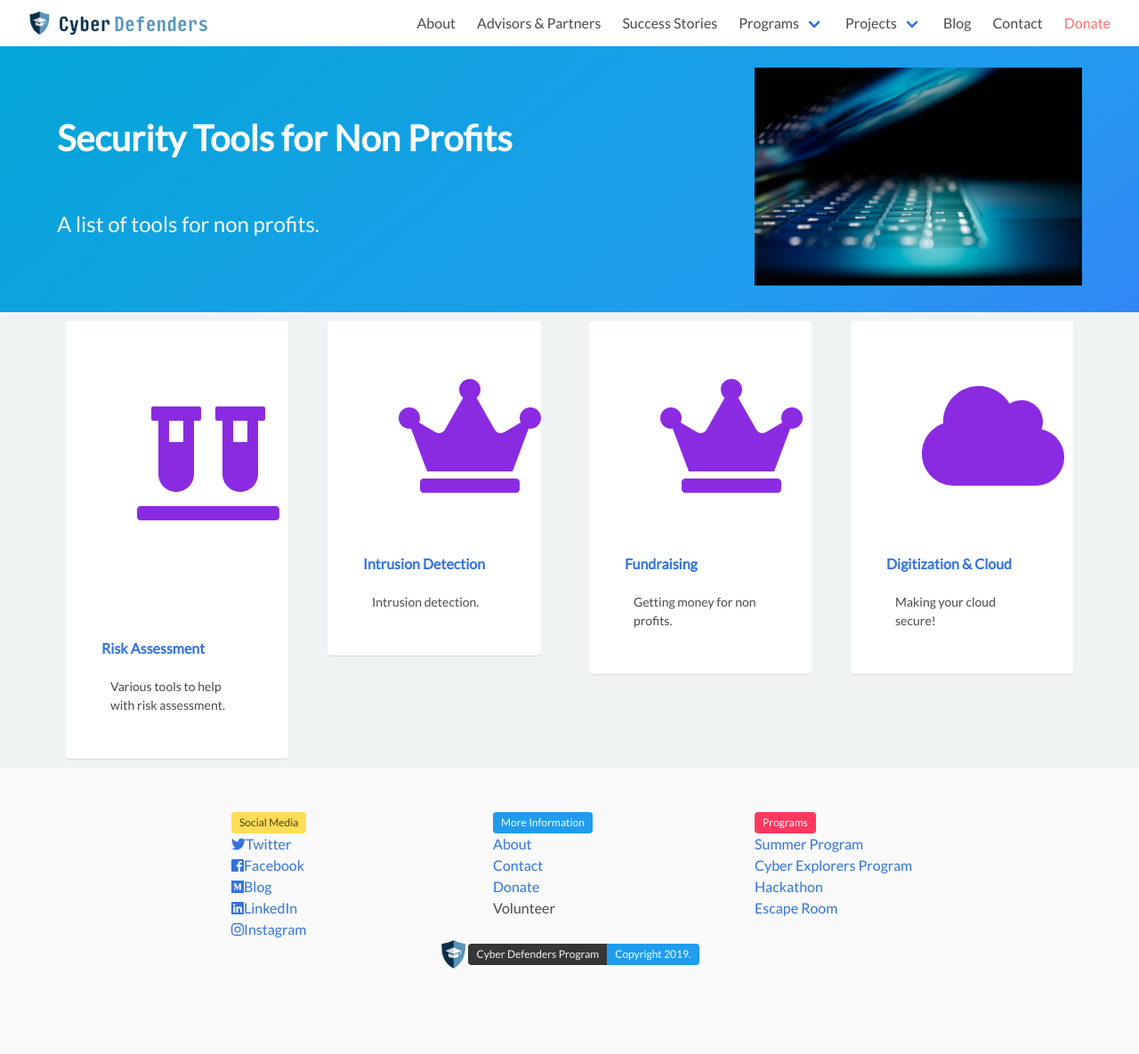
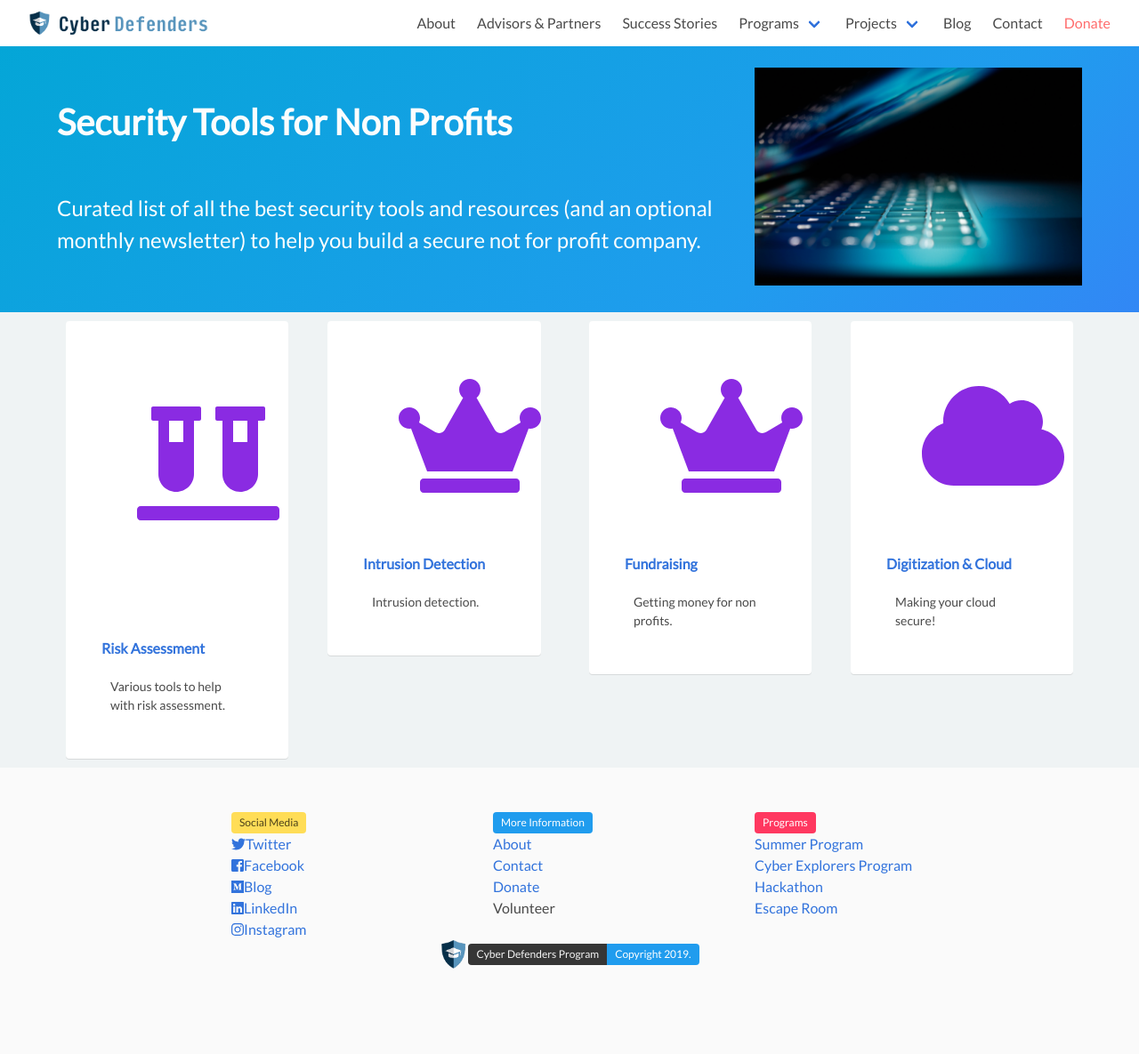
Before and after one commit to cyberdefendersprogram/www-homepage, a Jekyll site: the page built from securitytools4nonprofits.html, in a window 1280 px wide. Shown: the whole page at 89% size. Built offline with Jekyll 4.4.1, drawn with Linux system fonts in a browser that asks for light colours; nearby versions of some CDN libraries.

Commit message:
Update securitytools4nonprofits.html

```diff
--- a/securitytools4nonprofits.html
+++ b/securitytools4nonprofits.html
@@ -30,7 +30,7 @@ tools:
                             Security Tools for Non Profits
                         </h1>
                         <h2 class="subtitle is-4 is-spaced">
-                            A list of tools for non profits.
+                            Curated list of all the best security tools and resources (and an optional monthly newsletter) to help you build a secure not for profit company.
                         </h2>
                     </div>
                     <div class="column is-one-third">
```
